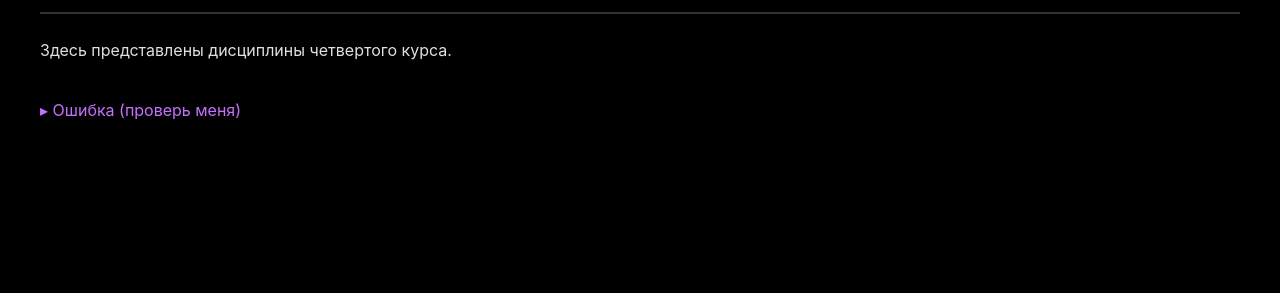
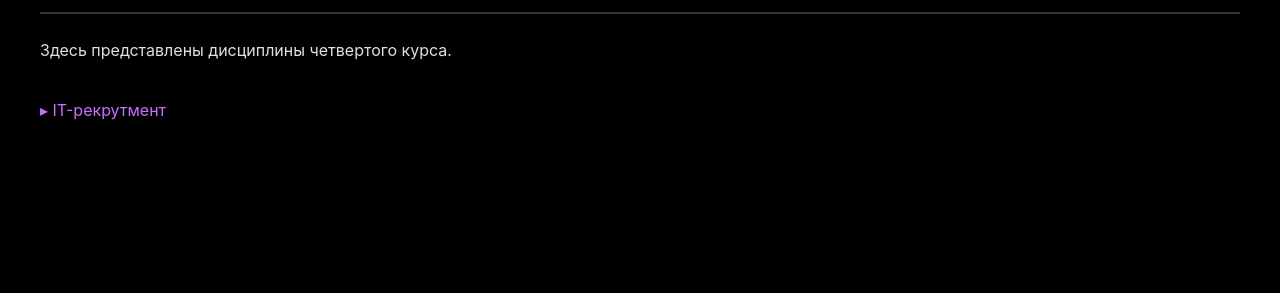
Before and after one commit to JunHerz/JunHerz.github.io, a Jekyll site: the page built from courses/4-course/index.md, in a window 1280 px wide. Shown: the part 283-576 px from the top of the page. Built offline with Jekyll 4.4.1, drawn with Linux system fonts in a browser that asks for light colours; our own code applies the rules of GitHub Pages for plain Markdown files.

Commit message:
Update index.md

```diff
--- a/courses/4-course/index.md
+++ b/courses/4-course/index.md
@@ -1,8 +1,8 @@
 ---
 title: "Четвертый курс"
 subjects:
-  - name: "Ошибка (проверь меня)"
-    link: "/courses/4-course/error"
+  - name: "IT-рекрутмент"
+    link: "/courses/4-course/IT-recrutement"
 
 ---
 
```
